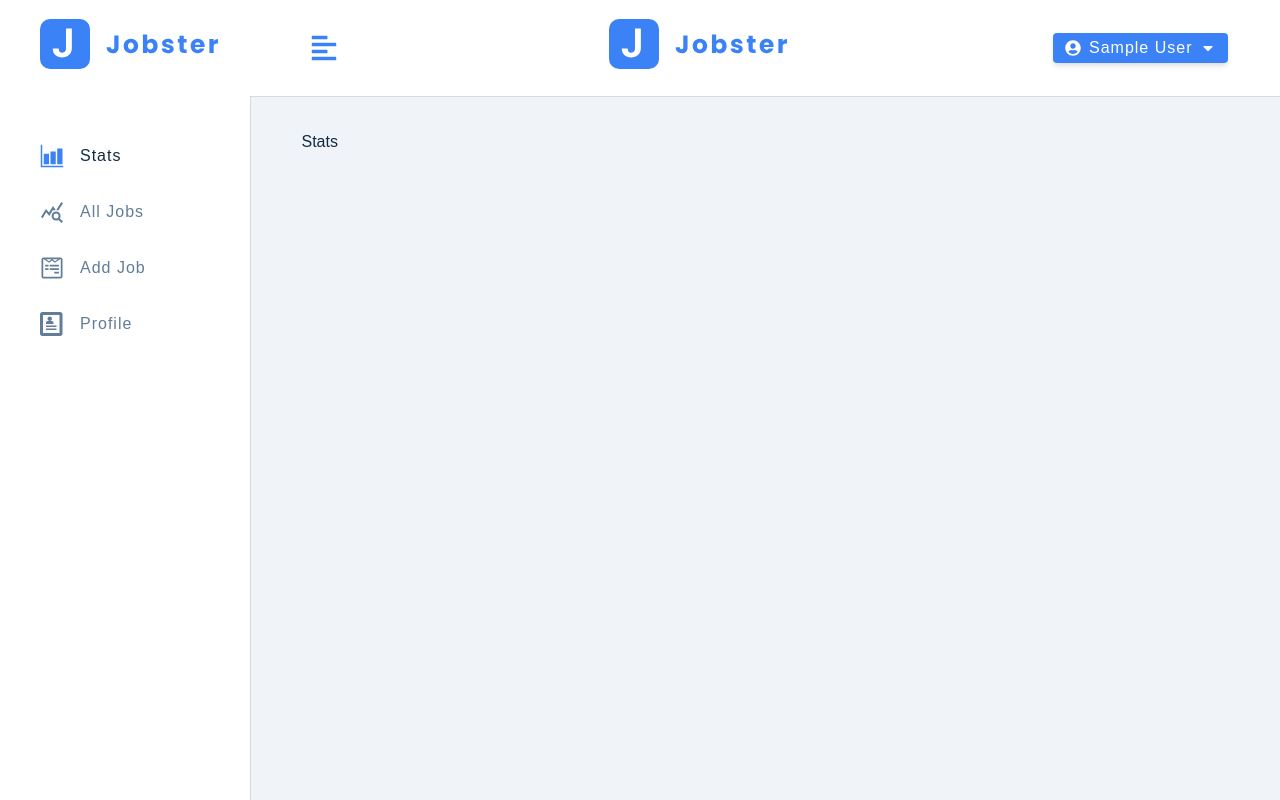
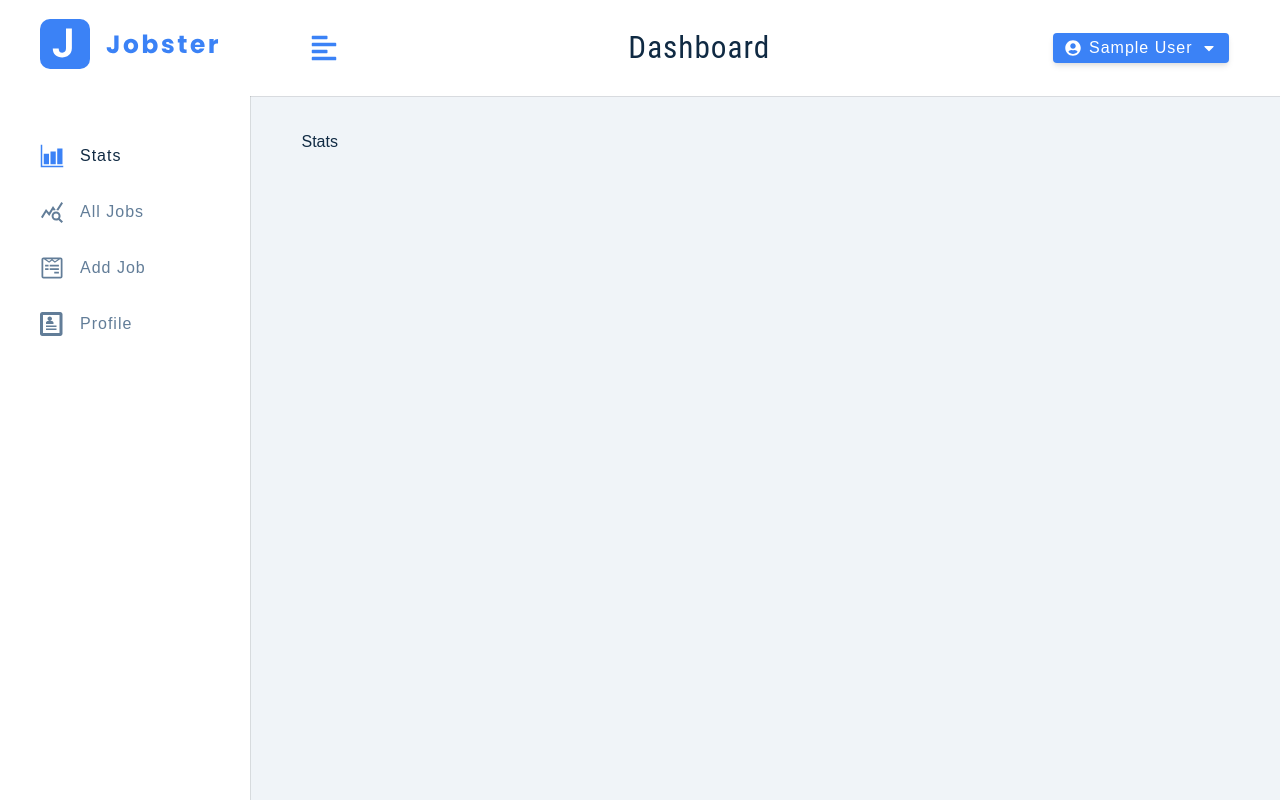
Before and after one commit to Gauravjangra2003/Jobster, a React (Vite) app: page / in a window 1280 px wide. Built offline with nearby package versions, Linux system fonts and the light colour scheme; sample sign-in values are in the browser's storage.

Commit message:
fix : dashboard text issue

```diff
--- a/src/components/Logo.jsx
+++ b/src/components/Logo.jsx
@@ -3,7 +3,7 @@ import logo from '../assets/images/logo.svg'
 const Logo = () => {
   return (
     <div>
-        <img src={logo} alt="logo not found" />
+        <img src={logo} alt="logo not found" className='logo' />
     </div>
   )
 }
--- a/src/components/Navbar.jsx
+++ b/src/components/Navbar.jsx
@@ -25,7 +25,7 @@ const Navbar = () => {
           </button>
           <div>
             <Logo />
-            {/* <h3 className="logo-text">Dashboard</h3> */}
+            <h3 className="logo-text">Dashboard</h3>
           </div>
           <div className="btn-container">
             <button type="button" className="btn" onClick={() => setShowLogout(!showLogout)}>
```
